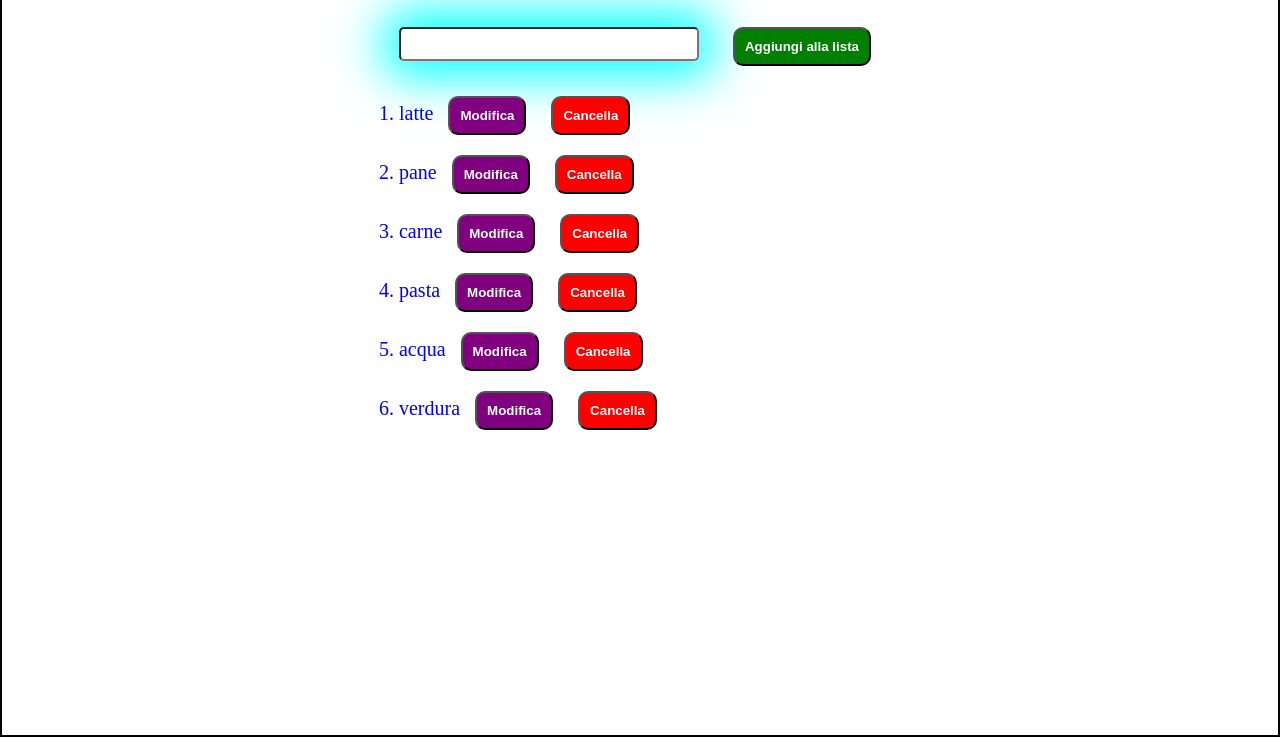
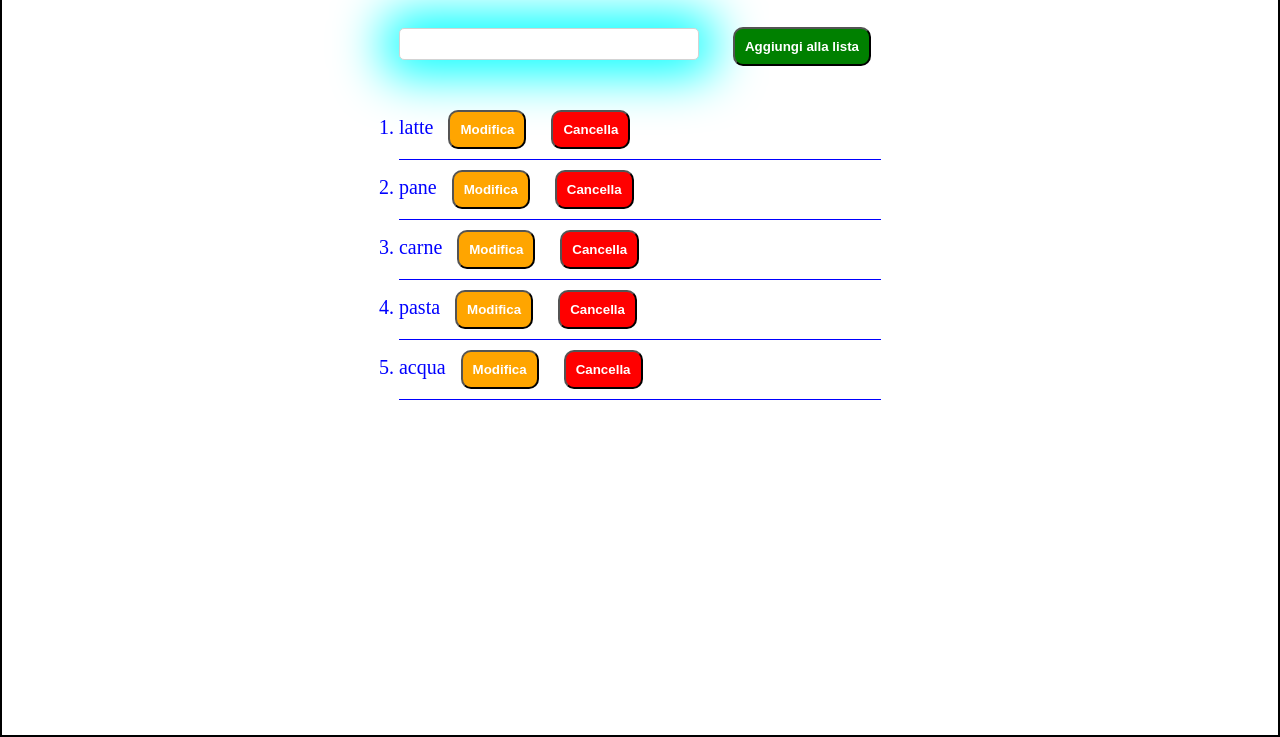
Before and after one commit to ivanmincione/vue-todolist, a plain HTML site: page index.html in a window 1280 px wide. Shown: the part 63-800 px from the top of the page. Drawn offline with nearby package versions, Linux system fonts and the light colour scheme.

Commit message:
Add modific style

```diff
--- a/main.js
+++ b/main.js
@@ -10,7 +10,7 @@ var app = new Vue (
     {
         el: '#root',
         data: {
-            items: ['latte', 'pane', 'carne', 'pasta', 'acqua', 'verdura'],
+            items: ['latte', 'pane', 'carne', 'pasta', 'acqua',],
             item: '',
             isModificate: false,
             selectIndex: null,
@@ -32,6 +32,7 @@ var app = new Vue (
             },
 
             // funzione per aggiungere alla lista l'item MODIFICATO
+            //utilizzo la funzione splice passandogli i parametri restituisce l'elemento
             modificItem() {
                 this.items.splice(this.selectIndex, 1, this.item)
                 this.isModificate = false
--- a/style.css
+++ b/style.css
@@ -25,7 +25,7 @@
 }
 
 .modify{
-    background-color: purple;
+    background-color: orange;
 }
 .delete{
     background-color: red;
@@ -39,16 +39,18 @@
 }
 
 .container input{
-    margin-bottom: 25px;
+    margin-bottom: 40px;
     margin-right: 20px;
     width: 300px;
     line-height: 30px;
     font-size: 20px;
     border-radius: 5px;
+    border: 1px solid lightgray;
     box-shadow: 0px 0px 50px 15px #0ff;
 }
 
 .container ol li {
     font-size: 20px;
     color: blue;
+    border-bottom: 1px solid blue;
 }
```
